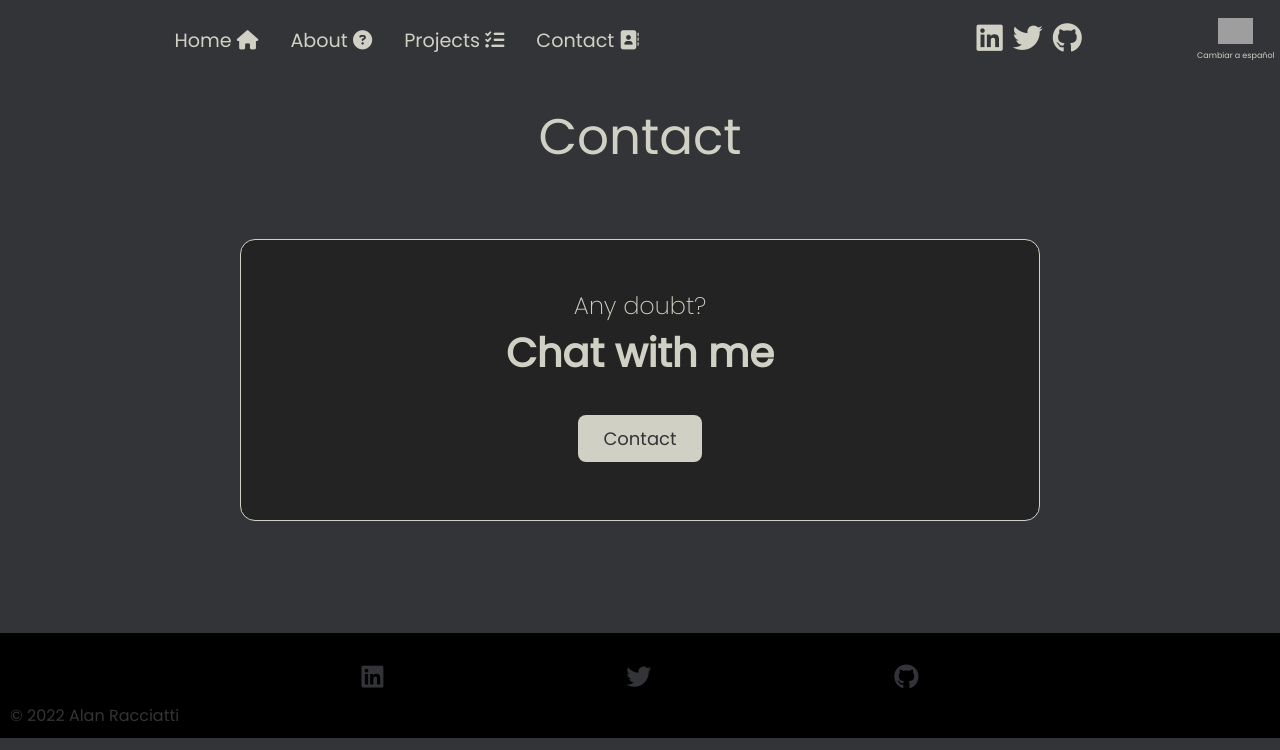
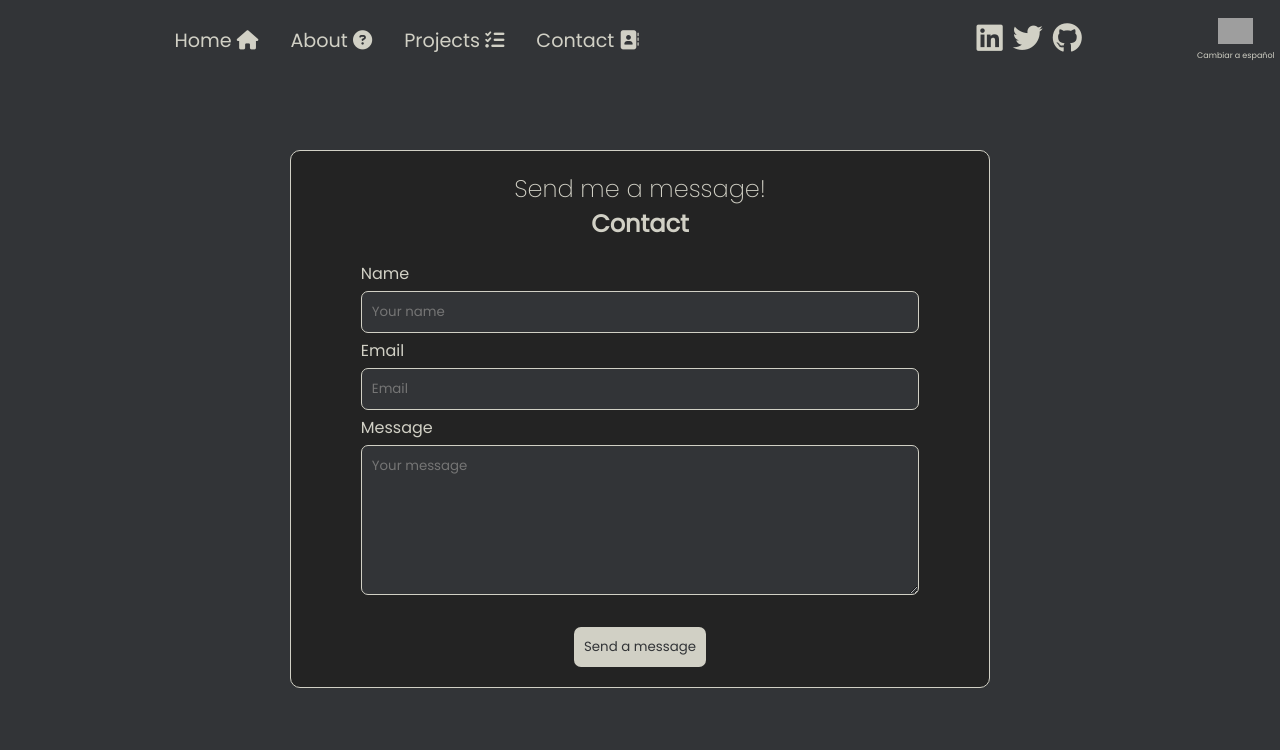
Before and after one commit to AlanRacciatti/Portfolio, a React (Create React App) app: page /contact in a window 1280 px wide. Shown: the top 750 px of the page. Built offline with nearby package versions, Linux system fonts and the light colour scheme; grey boxes are pictures that could not be loaded.

Commit message:
add contact section

```diff
--- a/package.json
+++ b/package.json
@@ -3,6 +3,7 @@
   "version": "0.1.0",
   "private": true,
   "dependencies": {
+    "@emailjs/browser": "^3.4.0",
     "flag-icons": "^6.0.3",
     "i18next": "^21.6.10",
     "i18next-browser-languagedetector": "^6.1.3",
@@ -11,6 +12,7 @@
     "react-i18next": "^11.15.3",
     "react-router-dom": "^6.2.1",
     "react-scripts": "5.0.0",
+    "sweetalert": "^2.1.2",
     "typewriter-effect": "^2.18.2"
   },
   "scripts": {
--- a/src/App.css
+++ b/src/App.css
@@ -29,3 +29,31 @@
     margin-top: 100px;
     font-size: 50px;
 }
+
+.swal-title {
+    color: #232323;
+    background-color: #fff;
+}
+
+.swal-text {
+    color: #232323;
+    background-color: #fff;
+}
+
+.swal-button {
+    background-color: #fff;
+    color: #232323
+}
+
+.swal-icon--success__hide-corners {
+    height: 0;
+    background-color: #232323;
+}
+
+.swal-icon--success__ring {
+    z-index: 1;
+}
+
+.swal-footer {
+    background-color: #232323;
+}
--- a/src/Components/Contact/Contact.css
+++ b/src/Components/Contact/Contact.css
@@ -0,0 +1,8 @@
+.contact-container {
+    border: 1px solid #d1d0c5;
+    padding: 20px 0;
+    width: 80%;
+    max-width: 700px;
+    margin: 150px auto 0;
+    border-radius: 10px;
+}
--- a/src/Components/Contact/Contact.js
+++ b/src/Components/Contact/Contact.js
@@ -1,9 +1,13 @@
 import React from 'react';
+import './Contact.css'
+import SectionPresentation from '../Home/SectionPresentation/SectionPresentation';
+import ContactForm from './ContactForm/ContactForm';
 
 const Contact = () => {
   return (
-    <div className='test'>
-        Contact
+    <div className='contact-container bg-dark'>
+      <SectionPresentation cName="contact-section bg-dark" heading="Send me a message!" mainHeading="Contact" headingCName="bg-dark" mainHeadingCName="bg-dark"/>
+      <ContactForm />
     </div>
   );
 };
--- /dev/null
+++ b/src/Components/Contact/ContactForm/ContactForm.css
@@ -0,0 +1,56 @@
+.form-container {
+    margin-top: 40px;
+    border: 1px solid #fff;
+}
+
+.contact-section {
+    text-align: center;
+    margin: auto;
+    width: 80%;
+}
+
+.contact-form {
+    text-align: center;
+    width: 80%;
+    border: none;
+    margin: 20px auto 0;
+}
+
+.form-label {
+    display: block;
+    text-align: left;
+}
+
+.form-input {
+    margin: 5px 0;
+    width: 100%;
+    border: 1px solid #d1d0c5;
+    border-radius: 7px;
+    padding: 10px;
+}
+
+textarea.form-input {
+    height: 150px;
+}
+
+.submit-btn {
+    margin-top: 20px;
+    border: none;
+    border-radius: 7px;
+    padding: 10px;
+    background-color: #d1d0c5;
+    color: #323437;
+    cursor: pointer;
+}
+
+@media screen and (min-width: 768px) {
+    .contact-section {
+        width: 50%;
+    }
+}
+
+@media screen and (min-width: 1024px) {
+    .contact-section {
+        width: 40%;
+    }
+}
--- /dev/null
+++ b/src/Components/Contact/ContactForm/ContactForm.js
@@ -0,0 +1,47 @@
+import React, { useRef } from "react";
+import './ContactForm.css';
+import emailjs from '@emailjs/browser';
+import swal from 'sweetalert';
+
+const ContactForm = () => {
+
+    const form = useRef();
+
+    const handleSubmit = (e) => {
+        e.preventDefault();
+
+        emailjs.sendForm('service_9i33rcg', 'template_s2i72li', form.current, 'user_XahECptLwZO05hjr0ZwRz')
+      .then((result) => {
+          console.log(result.text);
+          swal("Success", "Your message has been sent!", "success");
+      }, (error) => {
+          console.log(error.text);
+      });
+    }
+
+    return (
+        <form
+        ref={form}
+        onSubmit={handleSubmit}
+        className="contact-form bg-dark"
+        >
+            <div className="bg-dark">
+                <label className="bg-dark form-label" htmlFor="name">Name</label>
+                <input type="text" className="form-input " placeholder="Your name" name="from_name" required />
+            </div>
+            <div className="bg-dark">
+                <label className="bg-dark form-label" htmlFor="email">Email</label>
+                <input type="email" className="form-input" placeholder="Email" name="email" required />
+            </div>
+            <div className="bg-dark">
+                <label className="bg-dark form-label" htmlFor="message">Message</label>
+                <textarea placeholder="Your message" className="form-input" name="message" required />
+            </div>
+            <div className="bg-dark">
+                <button type="submit" className="submit-btn"> Send a message </button>
+            </div>
+        </form>
+    );
+};
+
+export default ContactForm;
--- a/src/Components/Footer/Footer.css
+++ b/src/Components/Footer/Footer.css
@@ -14,9 +14,8 @@
 .footer-media {
     display: flex;
     list-style-type: none;
-    width: 100%;
     align-items: center;
-    justify-content: space-around;
+    justify-content: center;
     background-color: #000;
     max-width: 800px;
     margin: auto;
@@ -24,6 +23,7 @@
 
 .footer-list-item {
     background-color: #000;
+    padding: 0 5px;
 }
 
 .footer-list-item a {
--- a/src/Components/Home/SectionPresentation/SectionPresentation.js
+++ b/src/Components/Home/SectionPresentation/SectionPresentation.js
@@ -2,10 +2,12 @@ import './SectionPresentation.css'
 import React from 'react';
 
 const SectionPresentation = (props) => {
+  let headingCName = props.headingCName ? `${props.headingCName} presentation-heading`  : "presentation-heading";
+  let mainHeadingCName = props.mainHeadingCName ? `${props.mainHeadingCName} presentation-main-heading` : "presentation-main-heading";
   return (
     <div className={props.cName}>
-      <h2 className='presentation-heading'>{props.heading}</h2>
-      <h2 className='main-presentation-heading'>{props.mainHeading}</h2>
+      <h2 className={headingCName}>{props.heading}</h2>
+      <h2 className={mainHeadingCName}>{props.mainHeading}</h2>
     </div>
   );
 };
--- a/src/i18n.js
+++ b/src/i18n.js
@@ -55,7 +55,7 @@ i18n
                             },
                             blockchainDevelopment: {
                                 title: "Blockchain development",
-                                description: "This is my favorite one! I've made smart contracts with Solidity and deployed them to the blockchain and interacted with them using Ethers.js"
+                                description: "I've made smart contracts with Solidity and deployed them to the blockchain and interacted with them using Ethers.js"
                             }
                         }
                     },
@@ -125,7 +125,7 @@ i18n
                         services: {
                             webDesign: {
                                 title: "Desarrollo web frontend",
-                                description: "Puedo crear interfaces de usuario elegantes y minimalistas. Utilizando variedad de librerías/herramientas como Ethers.js, Chart.js, MUI, etc."
+                                description: "Puedo crear interfaces de usuario elegantes y minimalistas. Utilizando variedad de librerías/herramientas como i18n, Chart.js, MUI, etc."
                             },
                             webDevelopment: {
                                 title: "Desarrollo web backend",
@@ -133,7 +133,7 @@ i18n
                             },
                             blockchainDevelopment: {
                                 title: "Desarrollo blockchain",
-                                description: "Este es mi favorito! He creado y desplegado smart contracts con Solidity e interactuado con ellos usando Ethers.js"
+                                description: "He creado y desplegado smart contracts con Solidity e interactuado con ellos usando Ethers.js"
                             }
                         }
                     },
```
Also changed, not shown: 1 other file (tests, documents, lock files or other folders).
